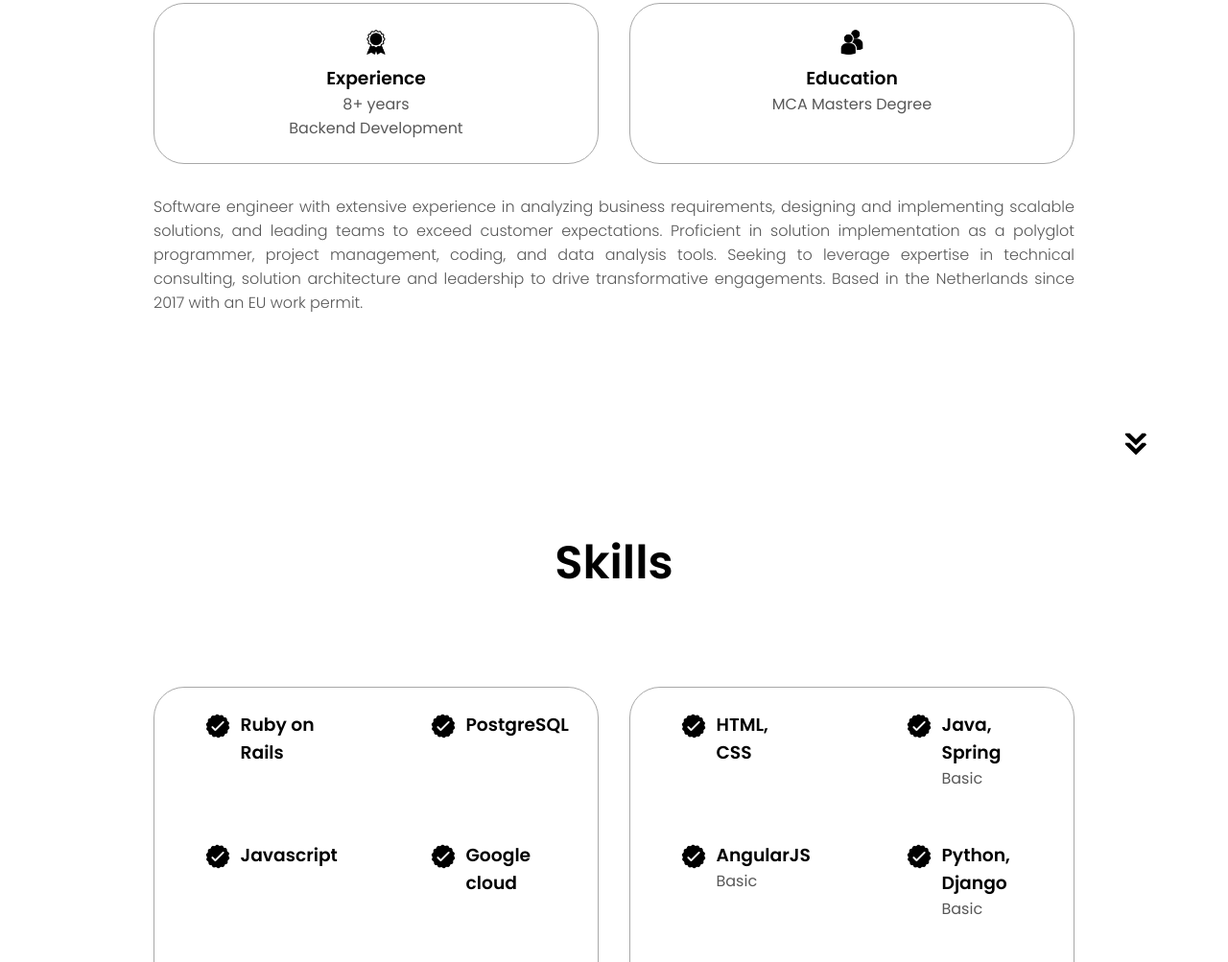
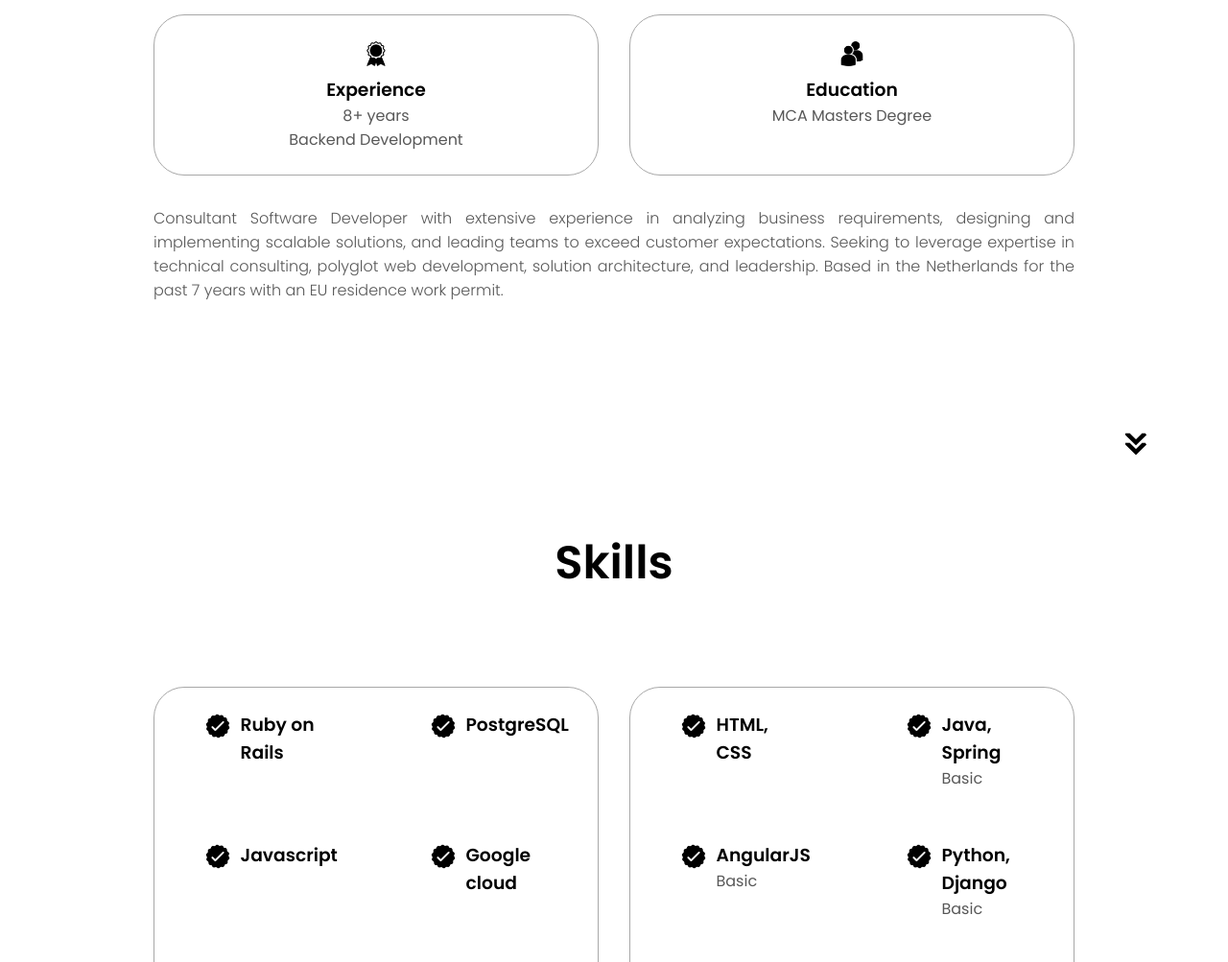
Before and after one commit to nihilchk/nihilchk.github.io, a plain HTML site: page index.html in a window 1280 px wide. Shown: the part 1033-2036 px from the top of the page at 96% size. Drawn offline with Linux system fonts and the light colour scheme.

Commit message:
Changing about

```diff
--- a/index.html
+++ b/index.html
@@ -95,7 +95,7 @@
         </div>
         <div class="text-container">
           <p>
-            Software engineer with extensive experience in analyzing business requirements, designing and implementing scalable solutions, and leading teams to exceed customer expectations. Proficient in solution implementation as a polyglot programmer, project management, coding, and data analysis tools. Seeking to leverage expertise in technical consulting, solution architecture and leadership to drive transformative engagements. Based in the Netherlands since 2017 with an EU work permit.
+            Consultant Software Developer with extensive experience in analyzing business requirements, designing and implementing scalable solutions, and leading teams to exceed customer expectations. Seeking to leverage expertise in technical consulting, polyglot web development, solution architecture, and leadership. Based in the Netherlands for the past 7 years with an EU residence work permit.
           </p>
         </div>
       </div>
```
